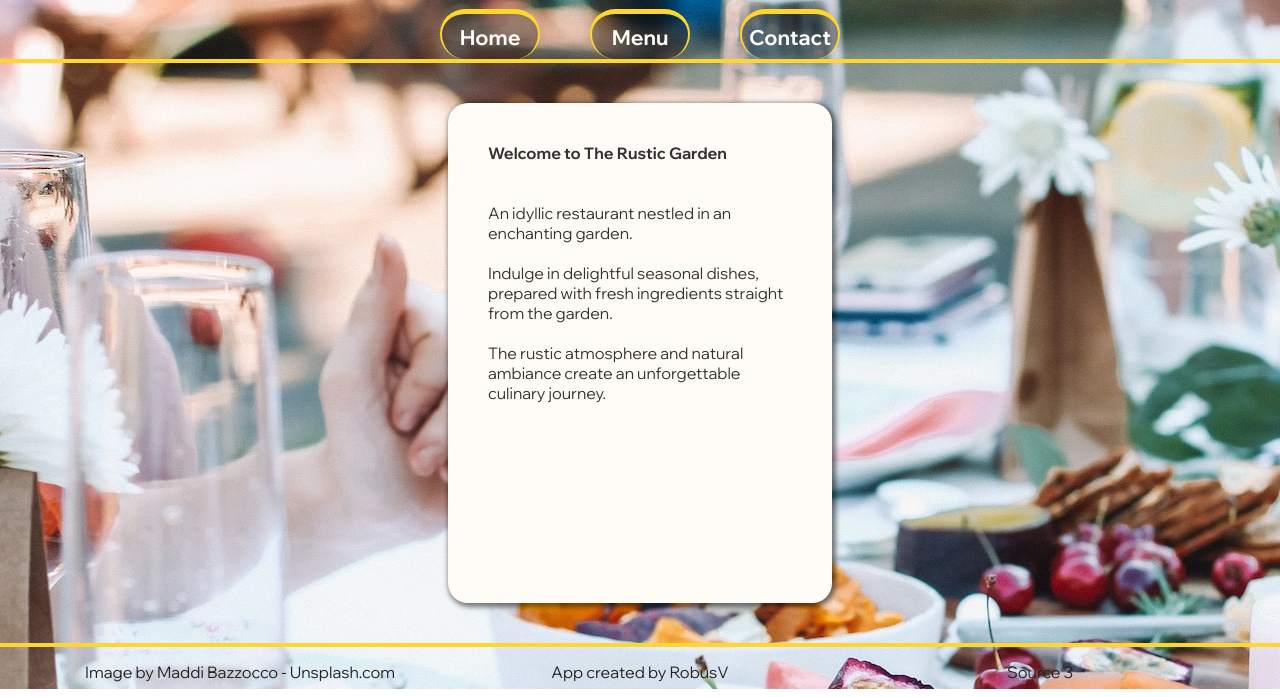
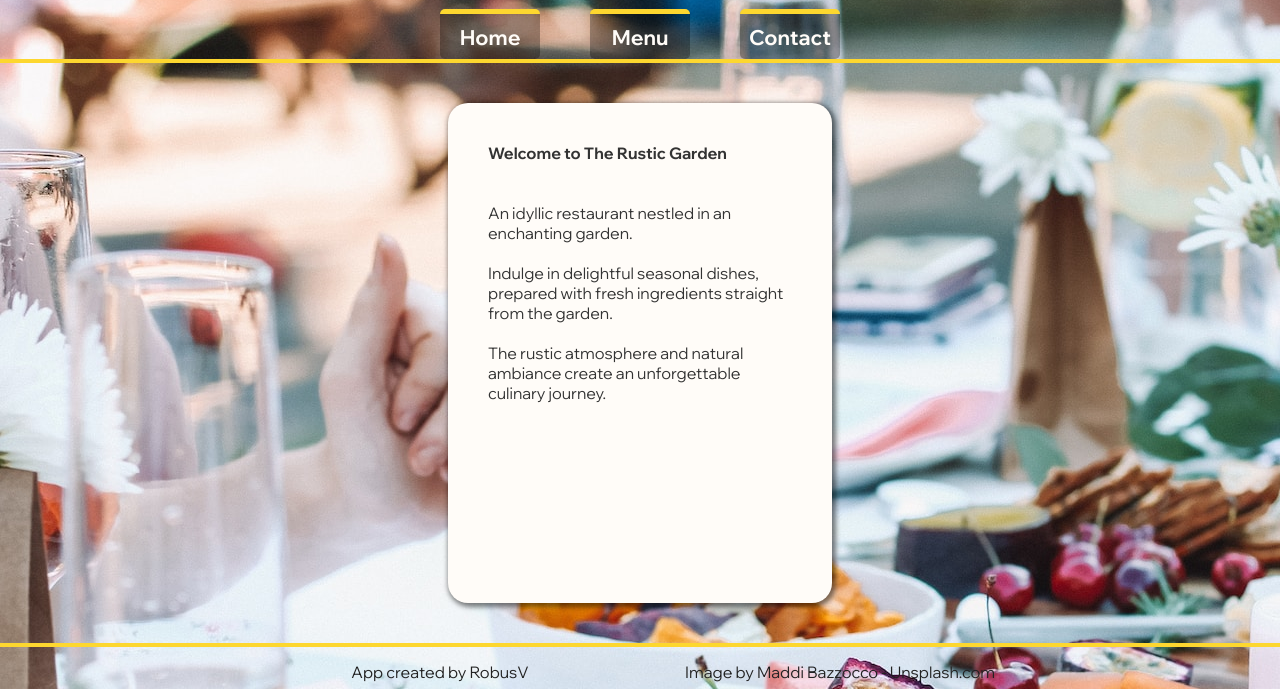
Before and after one commit to RobVerplanke/Restaurant-page, a plain HTML site: page index.html in a window 1280 px wide. Shown: the part 111-808 px from the top of the page. Drawn offline with Linux system fonts and the light colour scheme; a web font is replaced by a local one.

```diff
--- a/index.html
+++ b/index.html
@@ -28,9 +28,8 @@
         </main>
         <footer id="footer">
             <ul id="footer-list">
+                <li>App created by RobusV</li>
                 <li>Image by Maddi Bazzocco - Unsplash.com</li>
-                <li>App created by RobusV</li>
-                <li>Source 3</li>
             </ul>
         </footer>
     </div>
--- a/main.js
+++ b/main.js
@@ -1 +1 @@
-console.log("Test");
+console.log('Test');
--- a/style.css
+++ b/style.css
@@ -55,10 +55,9 @@
 
     color: rgb(255, 252, 248);
 
-    border-radius: 30px;
+    border-radius: 5px;
     border-top: solid 5px rgb(253, 215, 47);
-    border-left: solid 2px rgb(253, 215, 47);
-    border-right: solid 2px rgb(253, 215, 47);
+
 
     background-color: rgba(0, 0, 0, 0.3);
     font-size: 1.3em;
```
